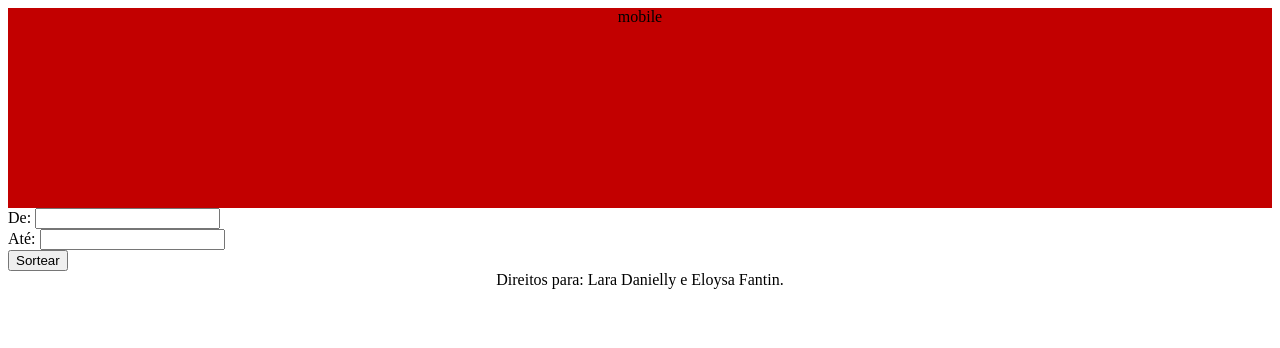
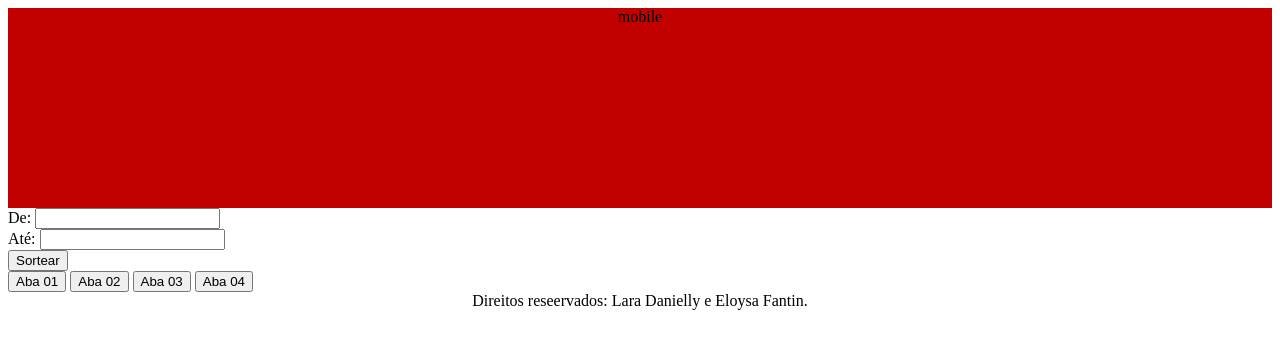
Before and after one commit to larinhadamb/g243h1t, a plain HTML site: page index.html in a window 1280 px wide. Drawn offline with Linux system fonts and the light colour scheme; files that its build step writes are made by us from their sources; files whose address does not match are found by name.

Commit message:
Add files via upload

```diff
--- a/index.html
+++ b/index.html
@@ -21,10 +21,22 @@
    </div class="valor">
         <span id="resultado"></span>
    </div>
+  <section class="conteudo">
+   <div class="abas">
+    <div class="btns">
+      <button id="botoes"     id="btn1">Aba 01   </button>
+      <button id="botoes"     id="btn1">Aba 02   </button>
+      <button id="botoes"     id="btn1">Aba 03   </button>
+      <button id="botoes"     id="btn1">Aba 04   </button>
 </div>
+</div class="divisores">
+   </div class="aba1"></div>
+   </div class="aba2"></div>
+   </div class="aba3"></div>
+   </div class="aba4"></div>
    </section>
    <footer class="rodape">
-   Direitos para: Lara Danielly e Eloysa Fantin.
-</footer>
+   Direitos reseervados: Lara Danielly e Eloysa Fantin.
+  </footer>
 </body>
 </html>
```
